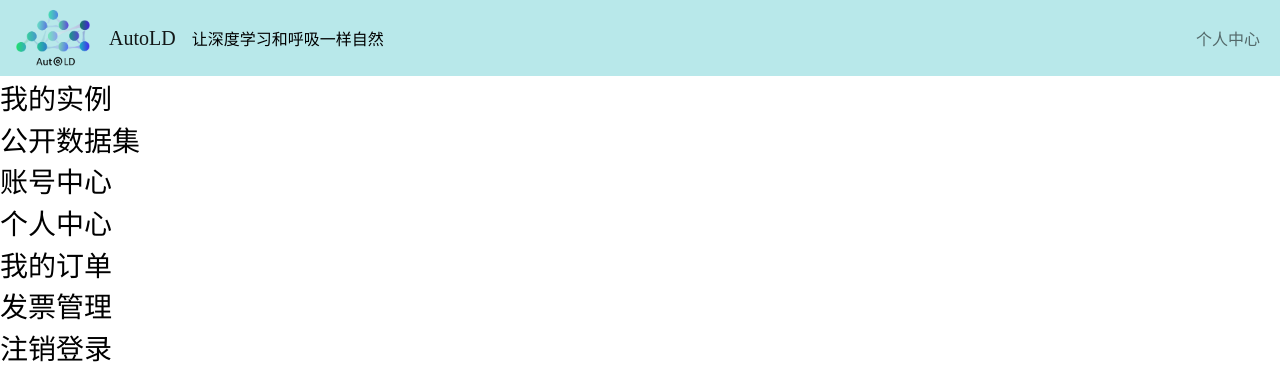
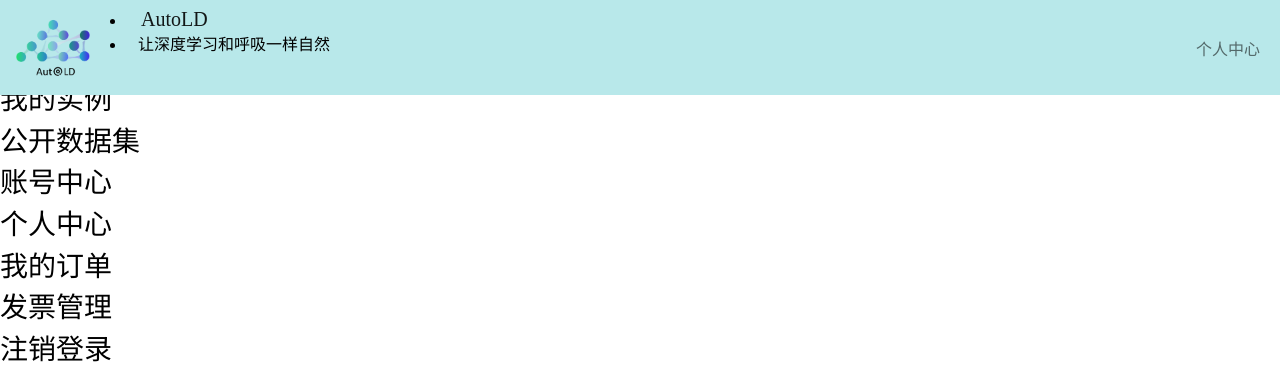
Before and after one commit to bjfu2022pro/AutoLD, a Flask app: page /usercontrol in a window 1280 px wide. Shown: the top 374 px of the page. Run offline with Flask 2, Linux system fonts and the light colour scheme; some libraries are stand-ins or nearby versions.

Commit message:
usercontrol

```diff
--- a/templates/usercontrol.html
+++ b/templates/usercontrol.html
@@ -6,6 +6,7 @@
     <title>usercontrol</title>
 </head>
 <body>
+    <div>
         <nav class="navbar navbar-expand-sm navbar-light fixed-top" style="background-color:#b8e8ea;">
 
             <!-- div1 start -->
@@ -13,8 +14,10 @@
 
                 <!-- Brand -->
                 <a href="/home"><img src="../static/img/logo.png" alt="logo" width="82" height="60"></a>
-            <a class="navbar-brand" href="/home">&nbsp;&nbsp;&nbsp;AutoLD</a><br>
-            <a>让深度学习和呼吸一样自然</a>
+                <ul>
+                    <li><a class="navbar-brand" href="/home">&nbsp;&nbsp;&nbsp;AutoLD</a></li>
+                    <li><p>&nbsp;&nbsp;&nbsp;让深度学习和呼吸一样自然</p></li>
+                </ul>
             </div>
 
             <!-- div2 start -->
@@ -26,6 +29,7 @@
                 </ul>
             </div>
         </nav>
+    </div>
 
     <div class="layout">
     <aside class="aside">
@@ -50,7 +54,5 @@
         <a href="http://bjfuautold.ltd/check">我的发票</a>
     </article>
     </div>
-    </form>
-
 </body>
 </html>
```
Lines whose indentation alone changed are shown as unchanged.
